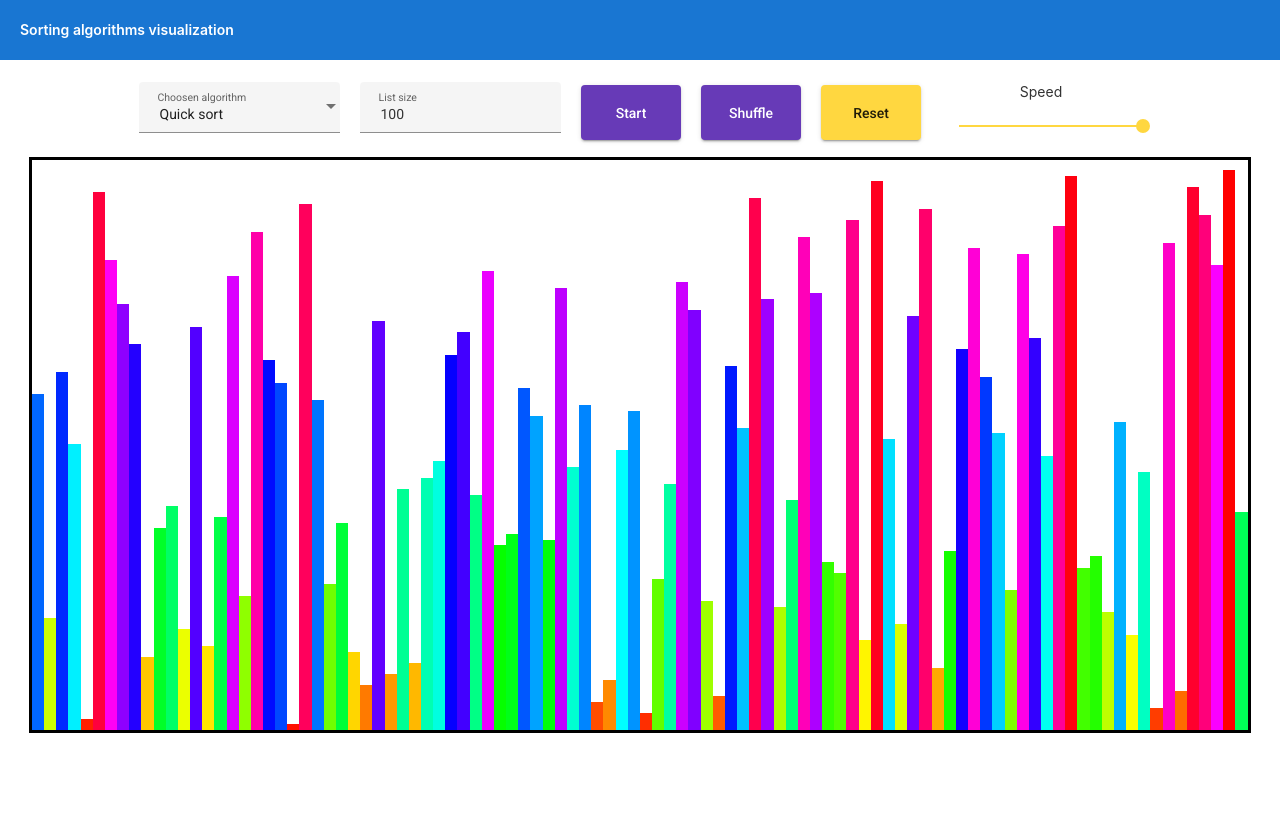
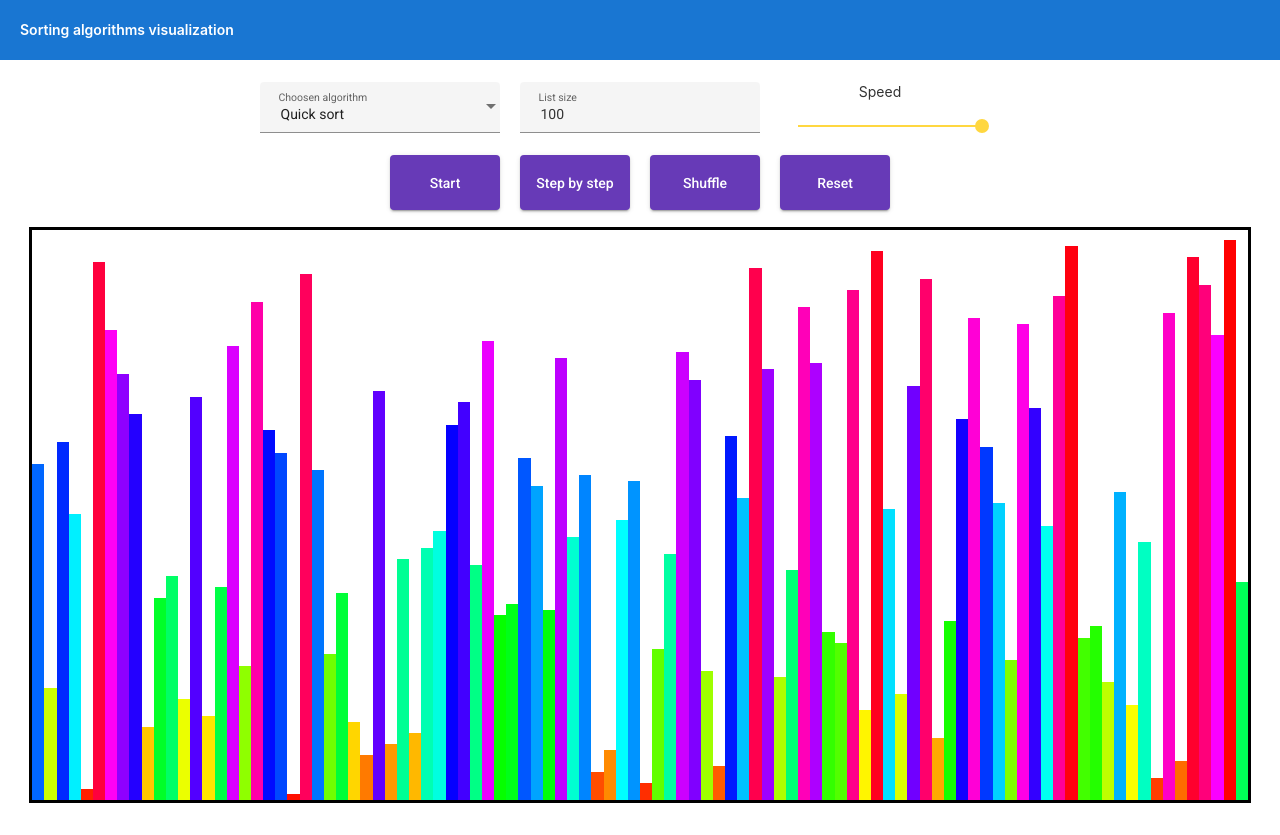
Before and after one commit to AdamZych333/Sorting-algorithms-visualization, an Angular app: page / in a window 1280 px wide. Before the commit the page ends 800 px from the top, so only its background shows below. Built offline with nearby package versions, Linux system fonts and the light colour scheme.

Commit message:
added step by step visualization

```diff
--- a/src/app/board/board.component.sass
+++ b/src/app/board/board.component.sass
@@ -4,7 +4,6 @@
     $values-length: var(--length)
     $values-min: var(--min)
     $values-max: var(--max)
-    width: $board-width
     height: $board-height
     border: 3px solid black
     display: flex
--- a/src/app/menu/menu.component.html
+++ b/src/app/menu/menu.component.html
@@ -1,5 +1,5 @@
 <div class="menu">
-    <mat-form-field appearance="fill" color="primary">
+    <mat-form-field class="algorithm" appearance="fill" color="primary">
         <mat-label>Choosen algorithm</mat-label>
         <mat-select [disabled]="repaintService.running" [(ngModel)]="selectedAlgorithm" name="algorithm">
           <mat-option *ngFor="let algorithm of algorithms" [value]="algorithm">
@@ -7,16 +7,12 @@
           </mat-option>
         </mat-select>
     </mat-form-field>
-    <mat-form-field appearance="fill" color="primary">
+    <mat-form-field class="size" appearance="fill" color="primary">
         <mat-label>List size</mat-label>
         <input [disabled]="repaintService.running" (ngModelChange)="onSizeChange($event)" [(ngModel)]="selectedSize" matInput type="number" placeholder="Ex. 12"  min="{{MIN_SIZE}}" max="{{MAX_SIZE}}">
         <mat-error *ngIf="selectedSize < MIN_SIZE">Min size: {{MIN_SIZE}}</mat-error>
         <mat-error *ngIf="selectedSize > MAX_SIZE">Max size: {{MAX_SIZE}}</mat-error>
     </mat-form-field>
-    <button *ngIf="!repaintService.running;" mat-raised-button color="primary" class="start-btn" (click)="onStartClick()">Start</button>
-    <button *ngIf="repaintService.running;" mat-raised-button color="primary" class="stop-btn" (click)="onStopClick()">Stop</button>
-    <button [disabled]="repaintService.running" mat-raised-button color="primary" class="shuffle-btn" (click)="onShuffleClick()">Shuffle</button>
-    <button mat-raised-button color="accent" class="reset-btn" (click)="onResetClick()">Reset</button>
     <div class="delay">
       <div class="delay-label">Speed</div>
       <mat-slider
@@ -30,4 +26,14 @@
         aria-label="units">
       </mat-slider>
     </div>
+    <button *ngIf="!repaintService.running; else stopBtn" mat-raised-button color="primary" class="start-btn" (click)="onStartClick()">Start</button>
+    <ng-template #stopBtn>
+      <button mat-raised-button color="primary" class="stop-btn" (click)="onStopClick()">Stop</button>
+    </ng-template>
+    <button *ngIf="!(repaintService.queue.length > 0); else nextStepBtn" mat-raised-button color="primary" class="step-by-step-btn" (click)="onStepByStepClick()">Step by step</button>
+    <ng-template #nextStepBtn>
+      <button mat-raised-button color="primary" class="next-step-btn" (click)="onNextStepClick()">Next step</button>
+    </ng-template>
+    <button [disabled]="repaintService.running" mat-raised-button color="primary" class="shuffle-btn" (click)="onShuffleClick()">Shuffle</button>
+    <button mat-raised-button color="primary" class="reset-btn" (click)="onResetClick()">Reset</button>
 </div>
--- a/src/app/menu/menu.component.sass
+++ b/src/app/menu/menu.component.sass
@@ -1,16 +1,29 @@
 .menu
-    width: 95vw
-    display: flex
-    justify-content: center
+    display: grid
+    grid-template-columns: repeat(6, 130px)
 
     *
         margin: 0px 10px
+
+    .algorithm
+        grid-column-start: 1
+        grid-column-end: 3
+
+    .size
+        grid-column-start: 3
+        grid-column-end: 5
+
+    .delay
+        grid-column-start: 5
+        grid-column-end: 7
 
     button
         margin: 10px 10px
         top: -7px
         height: 55px
-        width: 100px
+
+    .start-btn, .stop-btn
+        grid-column-start: 2
 
     .delay
         width: 200px
--- a/src/app/menu/menu.component.ts
+++ b/src/app/menu/menu.component.ts
@@ -39,7 +39,8 @@ export class MenuComponent{
    }
 
    onShuffleClick(){
-    this.recordsService.shuffle()
+    this.repaintService.reset();
+    this.recordsService.shuffle();
    }
 
    onResetClick(){
@@ -49,4 +50,13 @@ export class MenuComponent{
    onSliderChange(event: any){
     this.repaintService.delay = 5*(this.maxSpeed - event.value);
    }
+
+   onStepByStepClick(){
+    const toAnimate: {i: number, j: number}[] = this.repaintService.queue;
+    if(toAnimate.length == 0) this.selectedAlgorithm.execute(this.recordsService.getRecords(), toAnimate);
+   }
+
+   onNextStepClick(){
+    this.repaintService.repaintFromQueue();
+   }
 }
--- a/src/app/repaint.service.ts
+++ b/src/app/repaint.service.ts
@@ -32,11 +32,10 @@ export class RepaintService {
   async repaintFromQueue(){
     const swap = this.queue.shift();
     if(swap === undefined) return;
-    this.recordsService.records[swap.i].switchHighlight();
-    this.recordsService.records[swap.j].switchHighlight();
+    this.recordsService.records.forEach(r => r.setHighlighted(false));
+    this.recordsService.records[swap.i].setHighlighted(true);
+    this.recordsService.records[swap.j].setHighlighted(true);
     this.recordsService.swap(swap.i, swap.j);
-    this.recordsService.records[swap.i].switchHighlight();
-    this.recordsService.records[swap.j].switchHighlight();
   }
 
   private setTimer(){
@@ -46,7 +45,10 @@ export class RepaintService {
           this.setTimer();
         });
       }
-      else this.running = false;
+      else {
+        this.running = false;
+        this.recordsService.records.forEach(r => r.setHighlighted(false));
+      }
     }, this.delay);
   }
 
--- a/src/app/utils/record.ts
+++ b/src/app/utils/record.ts
@@ -25,4 +25,8 @@ export class Record{
             }, 10);
         })
     }
+
+    setHighlighted(highlighted: boolean){
+        this.highlighted = highlighted;
+    }
 }
```
